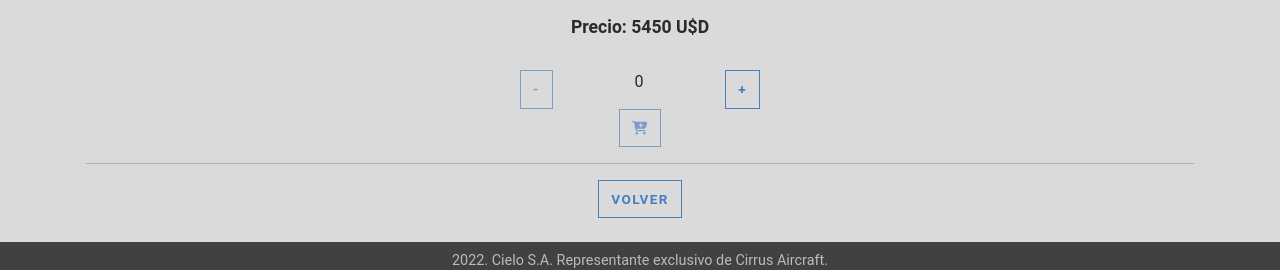
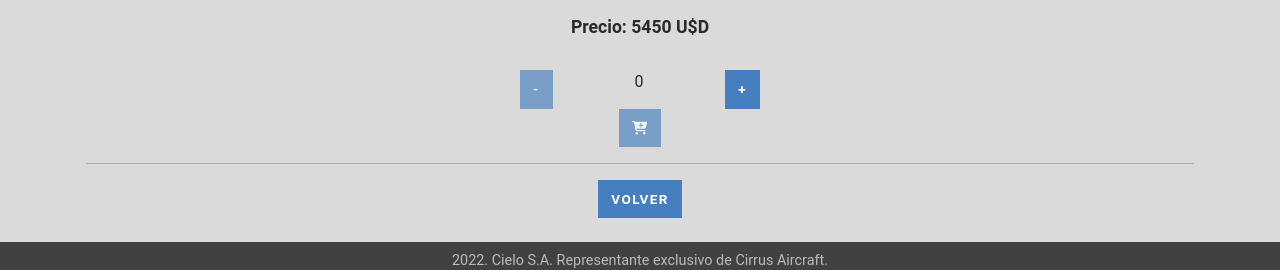
Before and after one commit to lapersona/reactJSCH, a React (Create React App) app: page /detail/1 in a window 1280 px wide. Shown: the part 1017-1287 px from the top of the page. Built offline with nearby package versions, Linux system fonts and the light colour scheme.

Commit message:
cambios Css

```diff
--- a/src/components/ItemCount.jsx
+++ b/src/components/ItemCount.jsx
@@ -18,7 +18,7 @@ function ItemCount({max = 5, onAdd, cantidad, setCantidad})  {
       <div style={{ width: "240px" }}>
         <div className="d-flex flex-row justify-content-between">
           <Button
-            variant="outline-primary"
+            className="btn btn-primary"
             disabled={cantidad === 0}
             onClick={handleRemove}
           >
@@ -26,7 +26,7 @@ function ItemCount({max = 5, onAdd, cantidad, setCantidad})  {
           </Button>
           <span>{cantidad}</span>
           <Button
-            variant="outline-primary"
+            className="btn btn-primary"
             disabled={cantidad === max}
             onClick={handleAdd}
           >
@@ -35,7 +35,7 @@ function ItemCount({max = 5, onAdd, cantidad, setCantidad})  {
         </div>
         <div className="d-flex justify-content-center">
           <Button
-            variant="outline-primary"
+            className="btn btn-primary"
             disabled={cantidad === 0}
             onClick={() => onAdd()}>
           <FontAwesomeIcon icon={faCartPlus} />
--- a/src/components/ItemDetail.jsx
+++ b/src/components/ItemDetail.jsx
@@ -1,6 +1,7 @@
 import { useState, useContext } from "react"
 import { Link, useNavigate } from "react-router-dom"
 import { CartContext } from "./CartContext";
+import { Button } from "react-bootstrap";
 import '../styles/style.blue.css';
 import ItemCount from "./ItemCount"
 import NavBar from "./NavBar"
@@ -58,12 +59,12 @@ const ItemDetail = ({id, marca, modelo, img, precio, stock, detail, desc}) => {
                         setCantidad={setCantidad}
                         onAdd={agregarAlCarrito}
             /> :
-            <Link to="/cart" className="btn btn-success d-block my-3">Terminar Compra</Link>
+            <Link to="/cart"><Button className="btn btn-primary">Terminar Compra</Button></Link>
             }
             </>
             </section>
             <hr/>
-            <button className="btn btn-outline-primary" onClick={handleNavigate}>Volver</button>
+            <Button className="btn btn-primary" onClick={handleNavigate}>Volver</Button>
         </div><br/>
         <Footer/>
         </>
```
